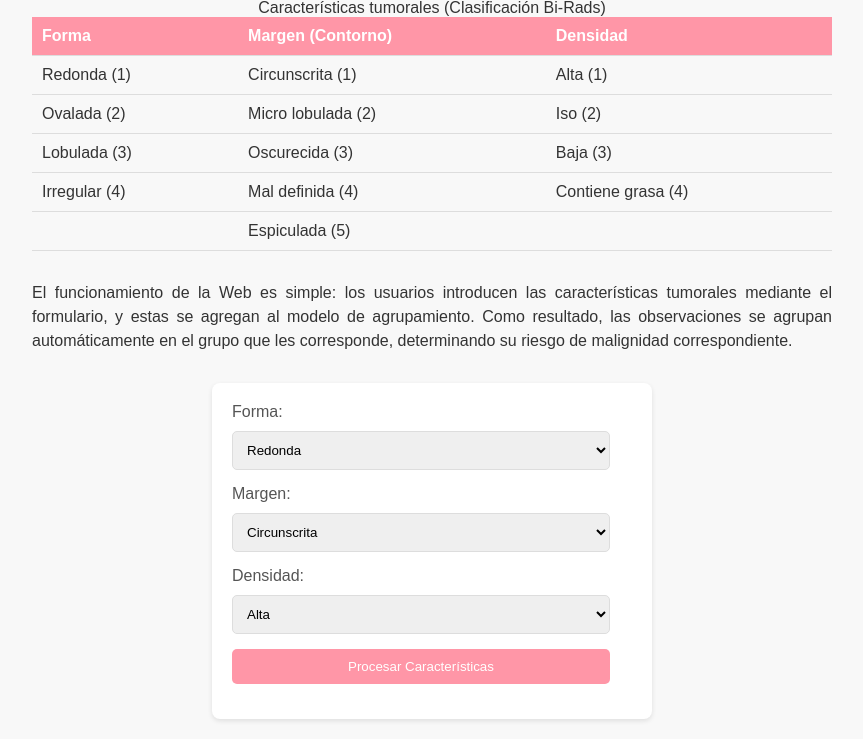
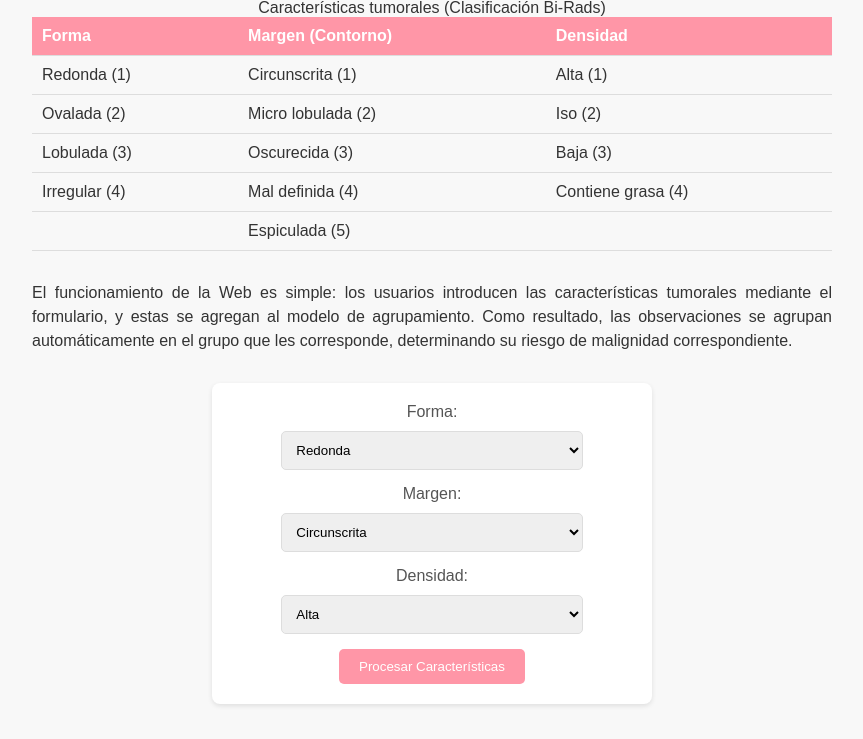
Before and after one commit to DemetrioMunoz/TFM_Web, a Flask app: page / in a window 1280 px wide. Shown: the part 384-1123 px from the top of the page, without its empty margins (208-1071 px from the left). Run offline with Flask 3, Linux system fonts and the light colour scheme.

Commit message:
Update index.html

```diff
--- a/templates/index.html
+++ b/templates/index.html
@@ -35,12 +36,15 @@
             margin-bottom: 20px;
         }
 
-        .navigation-buttons {
+        .navigation-buttons,
+        .form-wrapper {
             text-align: center;
             margin-bottom: 20px;
         }
 
-        .navigation-buttons button {
+        .navigation-buttons button,
+        #submit-button,
+        .form-wrapper input[type="submit"] {
             background-color: #ff96a7;
             border: none;
             color: #fff;
@@ -93,6 +105,9 @@
             background-color: #fff;
             border-radius: 8px;
             box-shadow: 0px 2px 5px rgba(0, 0, 0, 0.1);
+            display: flex;
+            justify-content: center;
+            align-items: center;
         }
 
         .form-wrapper label {
@@ -109,19 +125,25 @@
             border-radius: 5px;
         }
 
-        .form-wrapper input[type="submit"] {
-            background-color: #ff96a7;
-            color: #fff;
-            border: none;
-            cursor: pointer;
-            transition: background-color 0.3s;
+        .spinner {
+            display: inline-block;
+            border: 4px solid rgba(255, 255, 255, 0.3);
+            border-left-color: white;
+            border-radius: 50%;
+            width: 16px;
+            height: 16px;
+            animation: spin 1s linear infinite;
+            vertical-align: middle;
+            margin-left: 10px;
         }
 
-        .form-wrapper input[type="submit"]:hover {
-            background-color: #ff6881;
+        @keyframes spin {
+            0% { transform: rotate(0deg); }
+            100% { transform: rotate(360deg); }
         }
     </style>
 </head>
+
 <body>
     <div class="container">
         <div class="header">
@@ -129,17 +151,26 @@
             <hr>
 
             <div class="navigation-buttons">
-                <button onclick="window.location.href='https://data.world/julio/mammographic-masses'" style="display: inline-block; margin-right: 10px;">Conjunto de Datos</button>
-                <form action="/model_result" method="get" style="display: inline-block; margin-right: 10px;">
+                <button onclick="window.open('https://data.world/julio/mammographic-masses', '_blank')"
+                    style="display: inline-block; margin-right: 10px;">Conjunto de Datos</button>
+                <form action="/model_result" method="get" target="_blank"
+                    style="display: inline-block; margin-right: 10px;">
                     <button type="submit">Resultados del Modelo</button>
                 </form>
-                <button onclick="window.location.href='https://github.com/DemetrioMunoz/GitR'" style="display: inline-block;">Repositorio del proyecto</button>
+                <button onclick="window.open('https://github.com/DemetrioMunoz/GitR', '_blank')"
+                    style="display: inline-block;">Repositorio del proyecto</button>
             </div>
 
         </div>
         <div class="text-description">
-            <p>Esta Web ha sido desarrollada como parte del trabajo final de máster titulado "Aplicación de técnicas de Clustering para la segmentación de masas mamográficas". Su objetivo principal es agrupar el riesgo de malignidad de las lesiones tumorales relacionadas con el cáncer de mama haciendo uso el conjunto de datos proveniente del estudio de <a href="https://pubmed.ncbi.nlm.nih.gov/18072480/" target="_blank">Elter et al., 2007</a> como referencia.</p>
-            <p>Para cumplir con este propósito, se han implementado diversos modelos de aprendizaje automático no supervisado, siendo el modelo K-means el seleccionado para agrupar las características tumorales siguiendo la clasificación Bi-Rads.</p>
+            <p>Esta Web ha sido desarrollada como parte del trabajo final de máster titulado "Aplicación de técnicas de
+                Clustering para la segmentación de masas mamográficas". Su objetivo principal es agrupar el riesgo de
+                malignidad de las lesiones tumorales relacionadas con el cáncer de mama haciendo uso el conjunto de
+                datos proveniente del estudio de <a href="https://pubmed.ncbi.nlm.nih.gov/18072480/"
+                    target="_blank">Elter et al., 2007</a> como referencia.</p>
+            <p>Para cumplir con este propósito, se han implementado diversos modelos de aprendizaje automático no
+                supervisado, siendo el modelo K-means el seleccionado para agrupar las características tumorales
+                siguiendo la clasificación Bi-Rads.</p>
             <table>
                 <caption>Características tumorales (Clasificación Bi-Rads)</caption>
                 <tr>
@@ -173,11 +204,14 @@
                     <td></td>
                 </tr>
             </table>
-            <p>El funcionamiento de la Web es simple: los usuarios introducen las características tumorales mediante el formulario, y estas se agregan al modelo de agrupamiento. Como resultado, las observaciones se agrupan automáticamente en el grupo que les corresponde, determinando su riesgo de malignidad correspondiente.</p>
+            <p>El funcionamiento de la Web es simple: los usuarios introducen las características tumorales mediante el
+                formulario, y estas se agregan al modelo de agrupamiento. Como resultado, las observaciones se agrupan
+                automáticamente en el grupo que les corresponde, determinando su riesgo de malignidad correspondiente.
+            </p>
         </div>
 
         <div class="form-wrapper">
-            <form action="/result" method="post">
+            <form id="process-form" action="/result" method="post" onsubmit="showProcessingMessage(event)">
                 <label for="shape">Forma:</label>
                 <select id="shape" name="shape" required>
                     <option value="1">Redonda</option>
@@ -200,9 +234,21 @@
                     <option value="3">Baja</option>
                     <option value="4">Contiene grasa</option>
                 </select>
-                <input type="submit" value="Procesar Características">
+                <button type="submit" id="submit-button">Procesar Características</button>
             </form>
         </div>
-    </div>
+
+        <script>
+            function showProcessingMessage(event) {
+                event.preventDefault();
+                const submitButton = document.getElementById('submit-button');
+                submitButton.innerHTML = 'Procesando...<div class="spinner"></div>';
+                submitButton.disabled = true;
+                setTimeout(function() {
+                    event.target.submit();
+                }, 100); //
+            }
+        </script>
 </body>
+
 </html>
```
Also changed, not shown: other parts of templates/index.html (+12 -2 lines).
